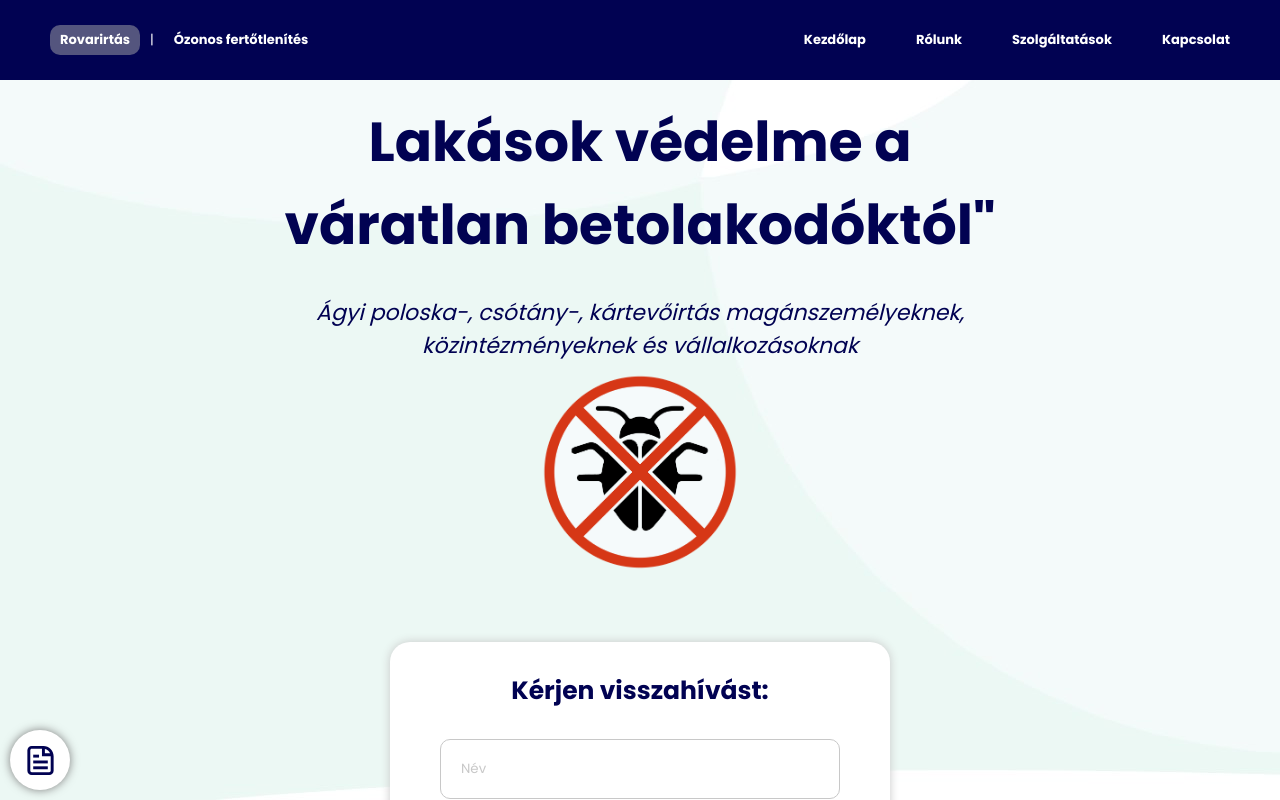
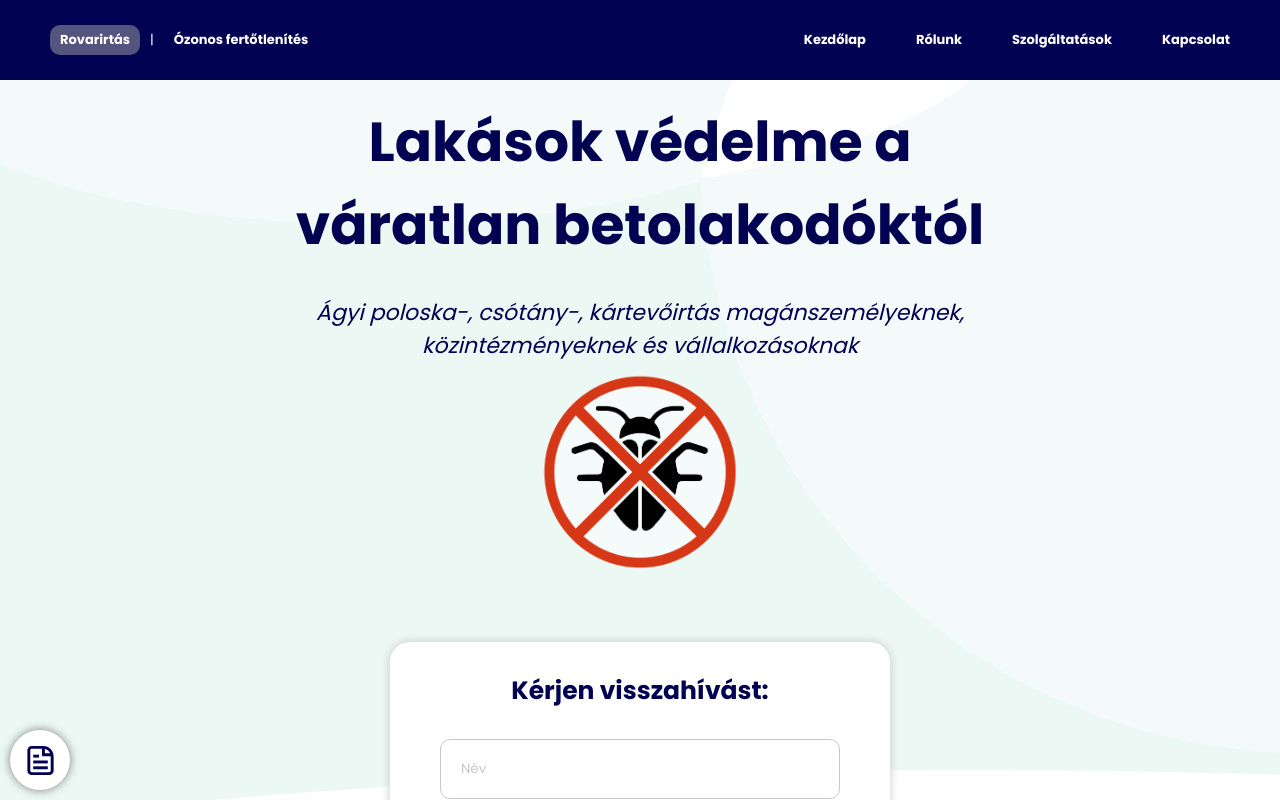
Before and after one commit to buikrisz/frugi, a React (Create React App) app: page / in a window 1280 px wide. Shown: the top 800 px of the page. Built offline with nearby package versions, Linux system fonts and the light colour scheme.

Commit message:
removed quotes

```diff
--- a/src/components/PestLandingSection/PestLandingSection.jsx
+++ b/src/components/PestLandingSection/PestLandingSection.jsx
@@ -1,22 +1,27 @@
-import './PestLandingSection.css';
-import { LandingForm } from '..';
-import image from '../../images/pest_control.png';
+import "./PestLandingSection.css";
+import { LandingForm } from "..";
+import image from "../../images/pest_control.png";
 
 function LandingSection() {
   return (
-        <section id='kezdolap'>
-            <div className='landingContent'>
-                <div className='landingTextImg'>
-                    <div className='landingText'>
-                        <h2 className='landingTitle'>Lakások védelme a váratlan betolakodóktól"</h2>
-                        <h5 className='landingSubtitle'>Ágyi poloska-, csótány-, kártevőirtás magánszemélyeknek, közintézményeknek és vállalkozásoknak</h5>
+    <section id="kezdolap">
+      <div className="landingContent">
+        <div className="landingTextImg">
+          <div className="landingText">
+            <h2 className="landingTitle">
+              Lakások védelme a váratlan betolakodóktól
+            </h2>
+            <h5 className="landingSubtitle">
+              Ágyi poloska-, csótány-, kártevőirtás magánszemélyeknek,
+              közintézményeknek és vállalkozásoknak
+            </h5>
           </div>
           <img src={image} alt="Pest Control" />
         </div>
         <LandingForm />
       </div>
     </section>
-    )
+  );
 }
 
 export default LandingSection;
```
Lines whose indentation alone changed are shown as unchanged.
